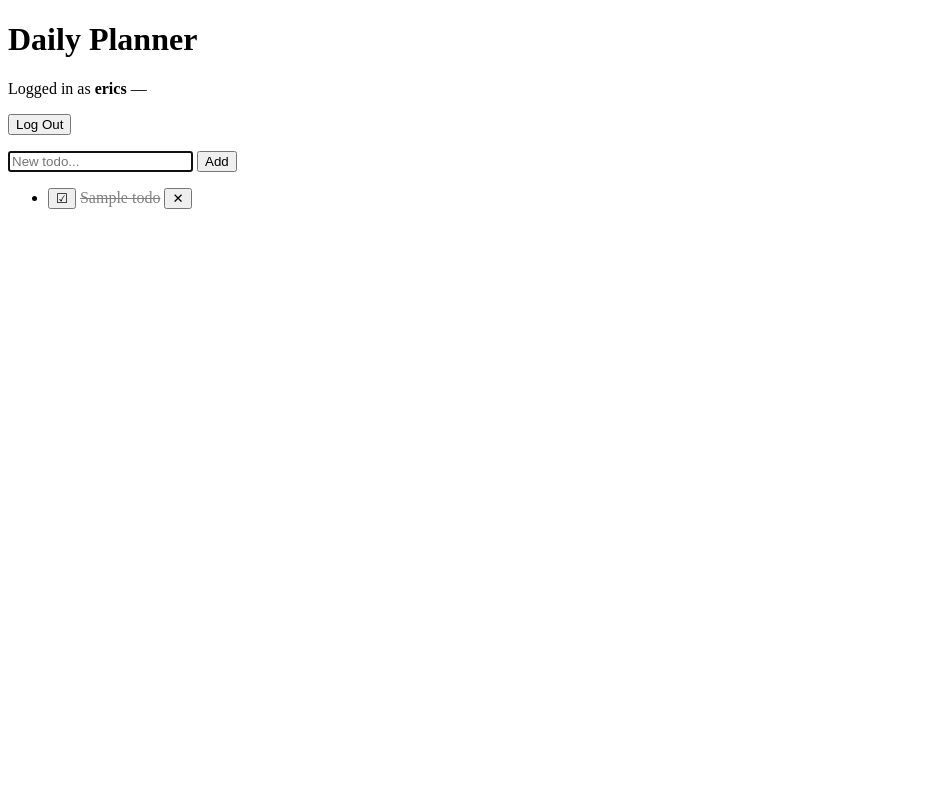
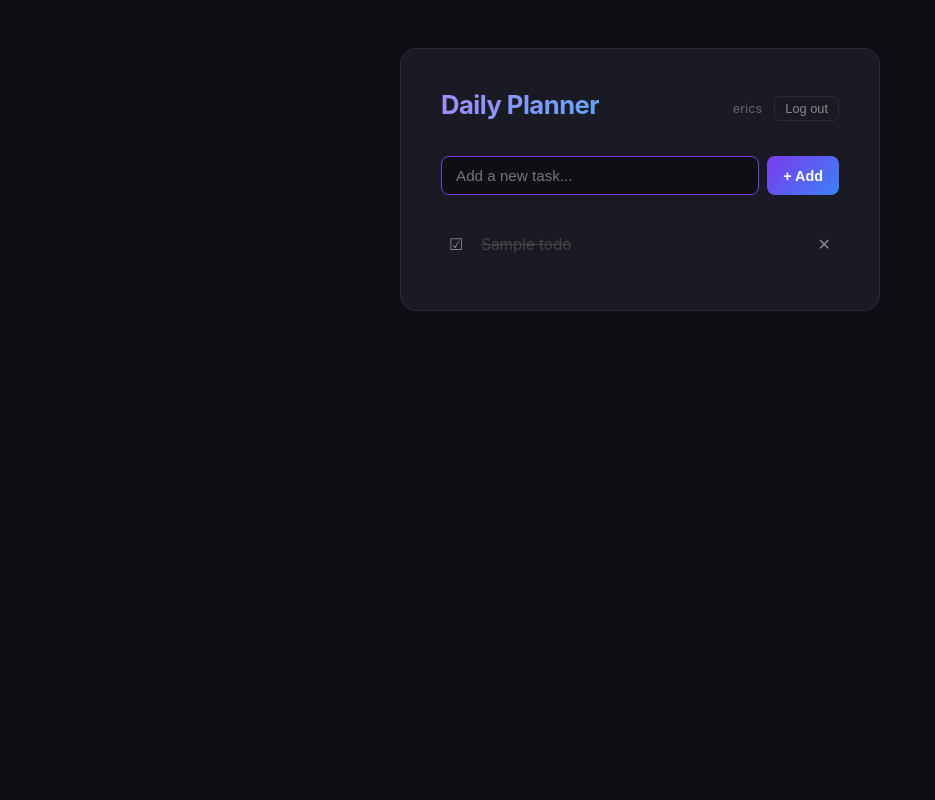
Before and after one commit to esteinusa/claudevibe-todo, a Django app: page / in a window 1280 px wide. Shown: the whole page, without its empty margins (0-935 px from the left). Run offline with Django 5.2, Linux system fonts and the light colour scheme; a user stored in the database is signed in; tables that the repository leaves empty hold one stand-in row (values such as "Sample post").

Commit message:
add dark modern styling with shared base template
Co-Authored-By: Claude Sonnet 4.6 <noreply@anthropic.com>

```diff
--- /dev/null
+++ b/website/templates/base.html
@@ -0,0 +1,227 @@
+<!DOCTYPE html>
+<html lang="en">
+<head>
+  <meta charset="UTF-8">
+  <meta name="viewport" content="width=device-width, initial-scale=1.0">
+  <title>{% block title %}Daily Planner{% endblock %}</title>
+  <style>
+    *, *::before, *::after { box-sizing: border-box; margin: 0; padding: 0; }
+
+    body {
+      font-family: -apple-system, BlinkMacSystemFont, 'Segoe UI', sans-serif;
+      background: #0f0f13;
+      color: #e8e8f0;
+      min-height: 100vh;
+      display: flex;
+      justify-content: center;
+      padding: 48px 16px;
+    }
+
+    .card {
+      background: #1a1a24;
+      border: 1px solid #2a2a3a;
+      border-radius: 16px;
+      padding: 40px;
+      width: 100%;
+      max-width: 480px;
+      height: fit-content;
+    }
+
+    h1 {
+      font-size: 1.6rem;
+      font-weight: 700;
+      letter-spacing: -0.02em;
+      margin-bottom: 8px;
+      background: linear-gradient(135deg, #a78bfa, #60a5fa);
+      -webkit-background-clip: text;
+      -webkit-text-fill-color: transparent;
+      background-clip: text;
+    }
+
+    .subtitle {
+      font-size: 0.85rem;
+      color: #666;
+      margin-bottom: 32px;
+    }
+
+    /* Forms */
+    form p { margin-bottom: 16px; }
+
+    label {
+      display: block;
+      font-size: 0.8rem;
+      font-weight: 600;
+      color: #888;
+      text-transform: uppercase;
+      letter-spacing: 0.05em;
+      margin-bottom: 6px;
+    }
+
+    input[type="text"],
+    input[type="password"] {
+      width: 100%;
+      padding: 10px 14px;
+      background: #0f0f13;
+      border: 1px solid #2a2a3a;
+      border-radius: 8px;
+      color: #e8e8f0;
+      font-size: 0.95rem;
+      outline: none;
+      transition: border-color 0.15s;
+    }
+
+    input[type="text"]:focus,
+    input[type="password"]:focus {
+      border-color: #7c3aed;
+    }
+
+    ul.errorlist {
+      list-style: none;
+      color: #f87171;
+      font-size: 0.8rem;
+      margin-top: 4px;
+    }
+
+    .helptext {
+      font-size: 0.75rem;
+      color: #555;
+      margin-top: 4px;
+    }
+
+    /* Buttons */
+    .btn {
+      display: inline-flex;
+      align-items: center;
+      justify-content: center;
+      padding: 10px 20px;
+      border-radius: 8px;
+      border: none;
+      font-size: 0.9rem;
+      font-weight: 600;
+      cursor: pointer;
+      transition: opacity 0.15s, transform 0.1s;
+    }
+
+    .btn:active { transform: scale(0.97); }
+
+    .btn-primary {
+      background: linear-gradient(135deg, #7c3aed, #3b82f6);
+      color: #fff;
+      width: 100%;
+      margin-top: 8px;
+      padding: 12px;
+    }
+
+    .btn-primary:hover { opacity: 0.9; }
+
+    .btn-icon {
+      background: none;
+      border: none;
+      padding: 4px 8px;
+      cursor: pointer;
+      font-size: 1rem;
+      border-radius: 6px;
+      transition: background 0.15s;
+      color: #888;
+    }
+
+    .btn-icon:hover { background: #2a2a3a; color: #e8e8f0; }
+
+    .btn-logout {
+      background: none;
+      border: 1px solid #2a2a3a;
+      color: #888;
+      font-size: 0.8rem;
+      padding: 4px 10px;
+      border-radius: 6px;
+      cursor: pointer;
+      transition: border-color 0.15s, color 0.15s;
+    }
+
+    .btn-logout:hover { border-color: #f87171; color: #f87171; }
+
+    /* Auth page */
+    .auth-link {
+      text-align: center;
+      margin-top: 20px;
+      font-size: 0.85rem;
+      color: #666;
+    }
+
+    .auth-link a { color: #a78bfa; text-decoration: none; }
+    .auth-link a:hover { text-decoration: underline; }
+
+    /* Header bar */
+    .header {
+      display: flex;
+      align-items: center;
+      justify-content: space-between;
+      margin-bottom: 28px;
+    }
+
+    .header-user { font-size: 0.8rem; color: #666; }
+
+    /* Add todo form */
+    .add-form {
+      display: flex;
+      gap: 8px;
+      margin-bottom: 24px;
+    }
+
+    .add-form input {
+      flex: 1;
+    }
+
+    .btn-add {
+      background: linear-gradient(135deg, #7c3aed, #3b82f6);
+      color: #fff;
+      border: none;
+      border-radius: 8px;
+      padding: 10px 16px;
+      font-size: 0.9rem;
+      font-weight: 600;
+      cursor: pointer;
+      white-space: nowrap;
+      transition: opacity 0.15s;
+    }
+
+    .btn-add:hover { opacity: 0.9; }
+
+    /* Todo list */
+    .todo-list { list-style: none; }
+
+    .todo-item {
+      display: flex;
+      align-items: center;
+      gap: 10px;
+      padding: 12px 0;
+      border-bottom: 1px solid #1e1e2a;
+    }
+
+    .todo-item:last-child { border-bottom: none; }
+
+    .todo-title {
+      flex: 1;
+      font-size: 0.95rem;
+      color: #e8e8f0;
+    }
+
+    .todo-title.done {
+      text-decoration: line-through;
+      color: #444;
+    }
+
+    .empty-state {
+      text-align: center;
+      color: #444;
+      font-size: 0.9rem;
+      padding: 32px 0;
+    }
+  </style>
+</head>
+<body>
+  <div class="card">
+    {% block content %}{% endblock %}
+  </div>
+</body>
+</html>
--- a/website/templates/home.html
+++ b/website/templates/home.html
@@ -1,37 +1,41 @@
-<!DOCTYPE html>
-<html>
-<head><title>Daily Planner</title></head>
-<body>
-  <h1>Daily Planner</h1>
-  <p>Logged in as <strong>{{ request.user.username }}</strong> &mdash;
-    <form method="post" action="{% url 'logout' %}" style="display:inline">
-      {% csrf_token %}
-      <button type="submit">Log Out</button>
-    </form>
-  </p>
+{% extends "base.html" %}
+{% block title %}Daily Planner{% endblock %}
 
-  <form method="post">
+{% block content %}
+  <div class="header">
+    <h1>Daily Planner</h1>
+    <div style="display:flex;align-items:center;gap:12px">
+      <span class="header-user">{{ request.user.username }}</span>
+      <form method="post" action="{% url 'logout' %}">
+        {% csrf_token %}
+        <button class="btn-logout" type="submit">Log out</button>
+      </form>
+    </div>
+  </div>
+
+  <form class="add-form" method="post">
     {% csrf_token %}
-    <input type="text" name="title" placeholder="New todo..." autofocus required>
-    <button type="submit">Add</button>
+    <input type="text" name="title" placeholder="Add a new task..." autofocus required>
+    <button class="btn-add" type="submit">+ Add</button>
   </form>
 
-  <ul>
+  <ul class="todo-list">
     {% for todo in todos %}
-    <li>
-      <form method="post" action="{% url 'toggle_todo' todo.pk %}" style="display:inline">
+    <li class="todo-item">
+      <form method="post" action="{% url 'toggle_todo' todo.pk %}">
         {% csrf_token %}
-        <button type="submit">{% if todo.completed %}&#9745;{% else %}&#9744;{% endif %}</button>
+        <button class="btn-icon" type="submit" title="Toggle">
+          {% if todo.completed %}&#9745;{% else %}&#9744;{% endif %}
+        </button>
       </form>
-      <span style="{% if todo.completed %}text-decoration:line-through;color:gray{% endif %}">{{ todo.title }}</span>
-      <form method="post" action="{% url 'delete_todo' todo.pk %}" style="display:inline">
+      <span class="todo-title {% if todo.completed %}done{% endif %}">{{ todo.title }}</span>
+      <form method="post" action="{% url 'delete_todo' todo.pk %}">
         {% csrf_token %}
-        <button type="submit">&#x2715;</button>
+        <button class="btn-icon" type="submit" title="Delete">&#x2715;</button>
       </form>
     </li>
     {% empty %}
-    <li>No todos yet.</li>
+    <li class="empty-state">No tasks yet. Add one above!</li>
     {% endfor %}
   </ul>
-</body>
-</html>
+{% endblock %}
```
Also changed, not shown: website/templates/login.html (+11 -9 lines), website/templates/register.html (+11 -9 lines).
